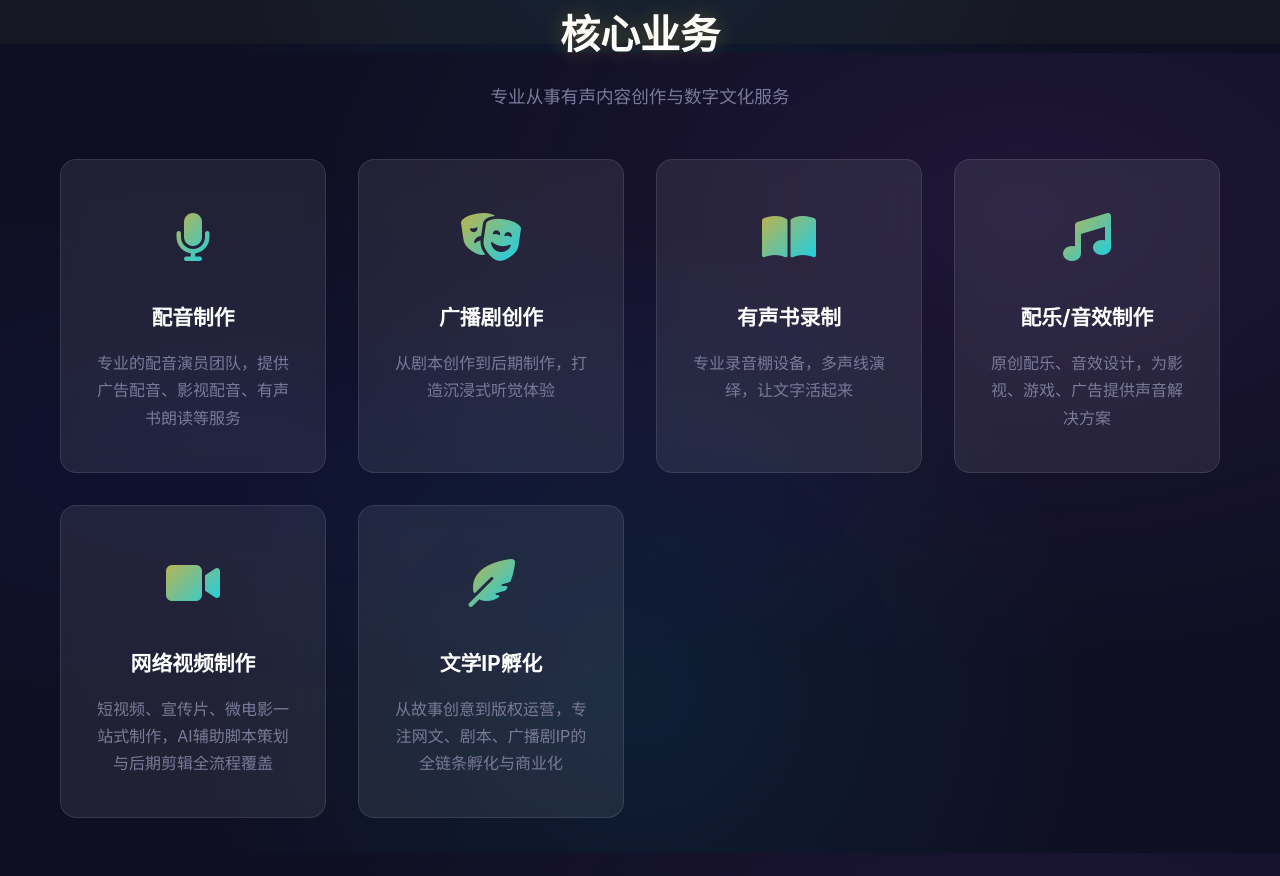
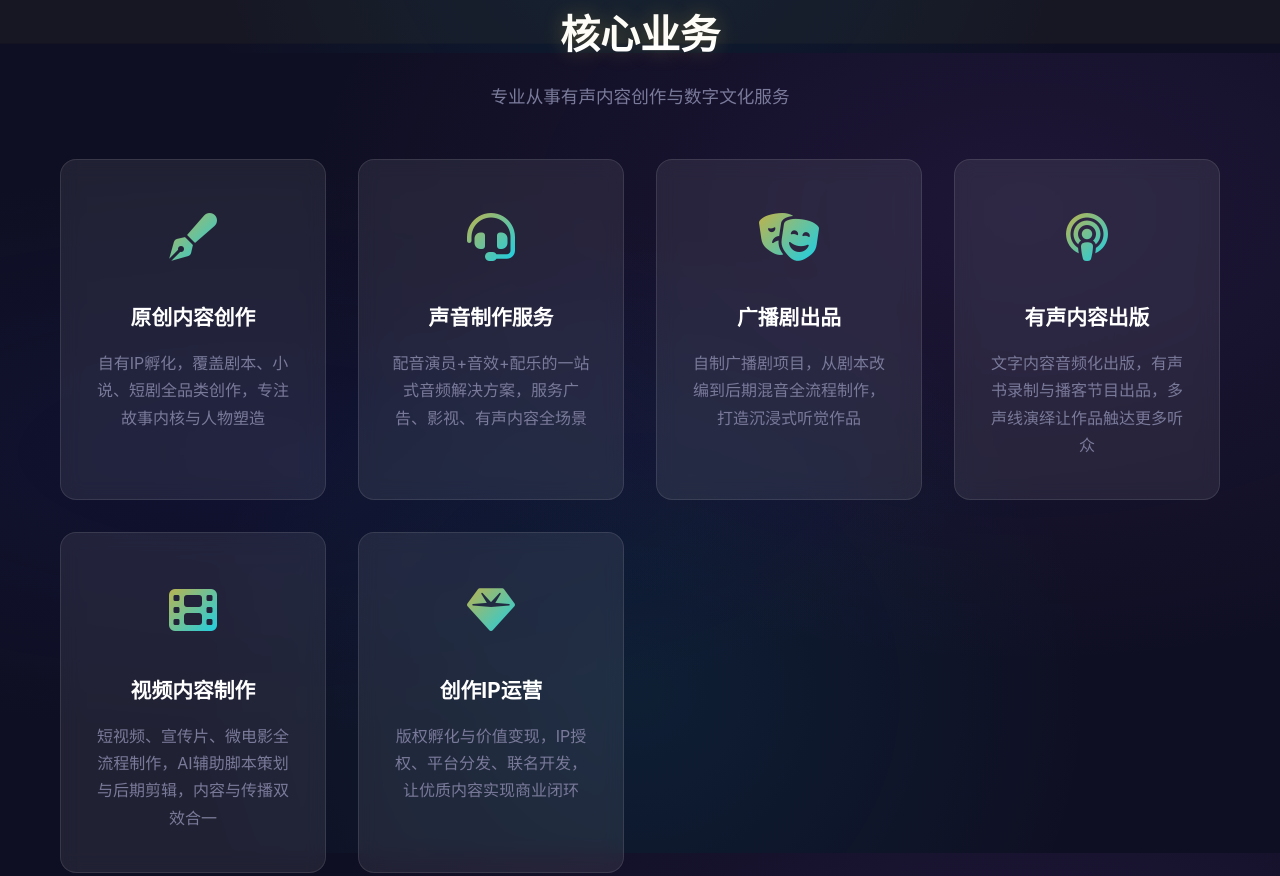
Before and after one commit to chalishishi2026/chalishishi2026.github.io, a plain HTML site: page index.html in a window 1280 px wide. Shown: the part 747-1623 px from the top of the page. Drawn offline with Linux system fonts and the light colour scheme; no server answers.

Commit message:
refactor: 重构核心业务六大板块，清晰覆盖创作-制作-出品-运营全链

```diff
--- a/index.html
+++ b/index.html
@@ -68,45 +68,45 @@
             <div class="services-grid">
                 <div class="service-card">
                     <div class="service-icon">
-                        <i class="fas fa-microphone"></i>
+                        <i class="fas fa-pen-fancy"></i>
                     </div>
-                    <h3>配音制作</h3>
-                    <p>专业的配音演员团队，提供广告配音、影视配音、有声书朗读等服务</p>
+                    <h3>原创内容创作</h3>
+                    <p>自有IP孵化，覆盖剧本、小说、短剧全品类创作，专注故事内核与人物塑造</p>
+                </div>
+                <div class="service-card">
+                    <div class="service-icon">
+                        <i class="fas fa-headset"></i>
+                    </div>
+                    <h3>声音制作服务</h3>
+                    <p>配音演员+音效+配乐的一站式音频解决方案，服务广告、影视、有声内容全场景</p>
                 </div>
                 <div class="service-card">
                     <div class="service-icon">
                         <i class="fas fa-theater-masks"></i>
                     </div>
-                    <h3>广播剧创作</h3>
-                    <p>从剧本创作到后期制作，打造沉浸式听觉体验</p>
+                    <h3>广播剧出品</h3>
+                    <p>自制广播剧项目，从剧本改编到后期混音全流程制作，打造沉浸式听觉作品</p>
                 </div>
                 <div class="service-card">
                     <div class="service-icon">
-                        <i class="fas fa-book-open"></i>
+                        <i class="fas fa-podcast"></i>
                     </div>
-                    <h3>有声书录制</h3>
-                    <p>专业录音棚设备，多声线演绎，让文字活起来</p>
+                    <h3>有声内容出版</h3>
+                    <p>文字内容音频化出版，有声书录制与播客节目出品，多声线演绎让作品触达更多听众</p>
                 </div>
                 <div class="service-card">
                     <div class="service-icon">
-                        <i class="fas fa-music"></i>
+                        <i class="fas fa-film"></i>
                     </div>
-                    <h3>配乐/音效制作</h3>
-                    <p>原创配乐、音效设计，为影视、游戏、广告提供声音解决方案</p>
+                    <h3>视频内容制作</h3>
+                    <p>短视频、宣传片、微电影全流程制作，AI辅助脚本策划与后期剪辑，内容与传播双效合一</p>
                 </div>
                 <div class="service-card">
                     <div class="service-icon">
-                        <i class="fas fa-video"></i>
+                        <i class="fas fa-gem"></i>
                     </div>
-                    <h3>网络视频制作</h3>
-                    <p>短视频、宣传片、微电影一站式制作，AI辅助脚本策划与后期剪辑全流程覆盖</p>
-                </div>
-                <div class="service-card">
-                    <div class="service-icon">
-                        <i class="fas fa-feather-alt"></i>
-                    </div>
-                    <h3>文学IP孵化</h3>
-                    <p>从故事创意到版权运营，专注网文、剧本、广播剧IP的全链条孵化与商业化</p>
+                    <h3>创作IP运营</h3>
+                    <p>版权孵化与价值变现，IP授权、平台分发、联名开发，让优质内容实现商业闭环</p>
                 </div>
             </div>
         </div>
```
